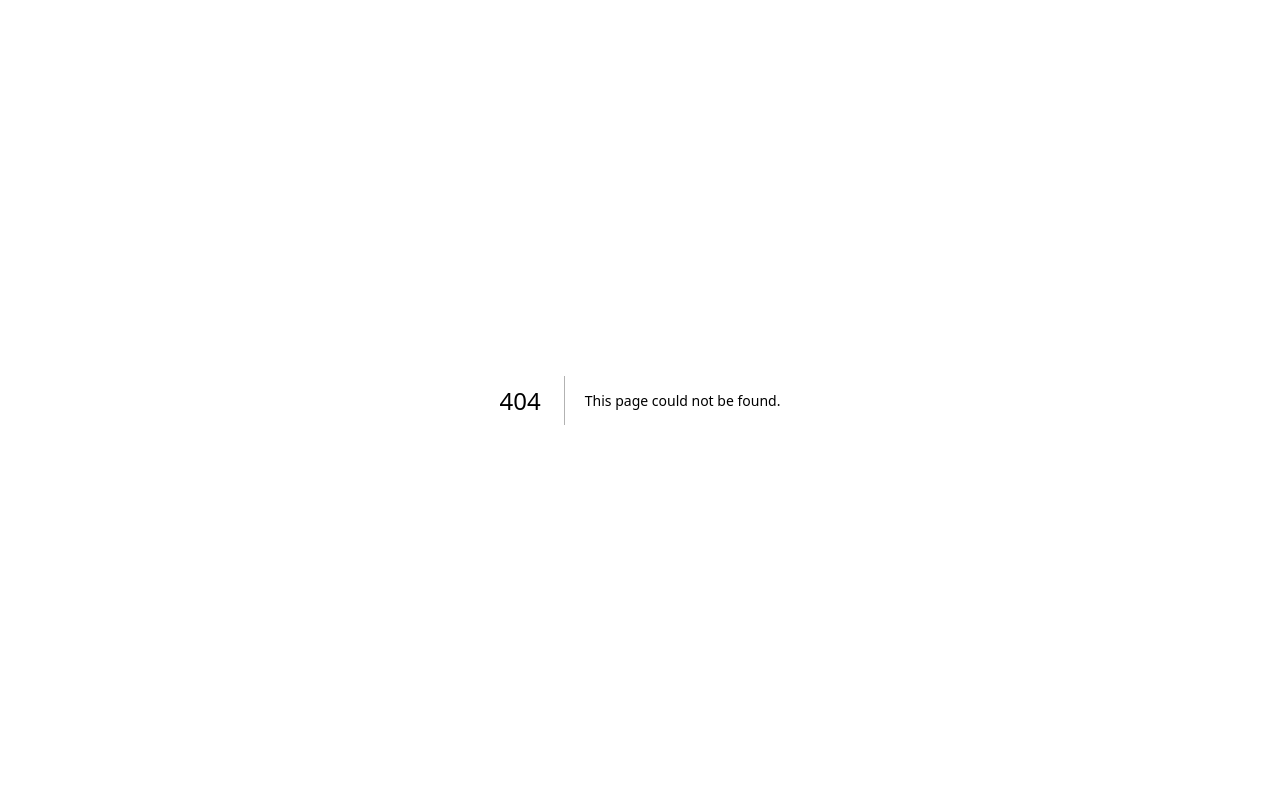
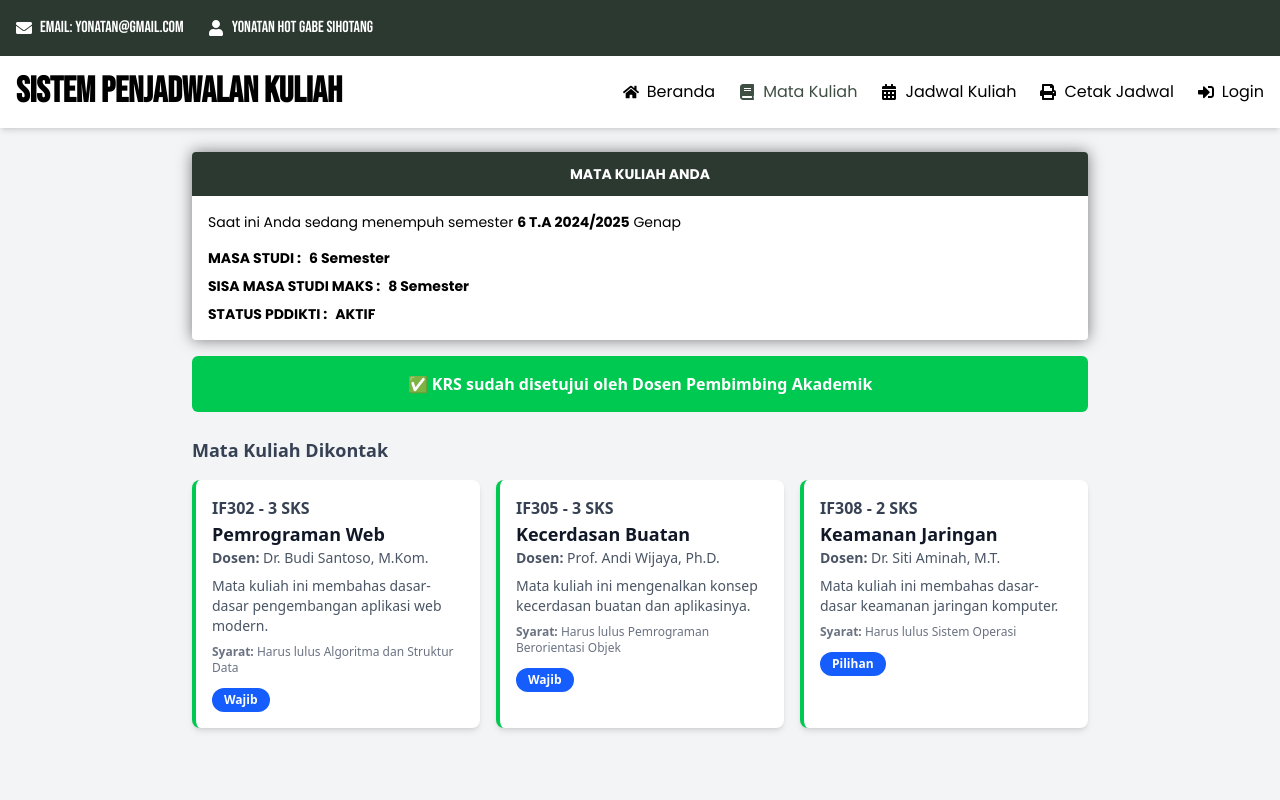
Before and after one commit to keqi000/proyek-pengembangan-web-berbasis-framework-terbaru, a Next.js app: page /user/mata_kuliah in a window 1280 px wide. Before the commit this address had no page. Shown: the top 800 px of the page. Built offline with nearby package versions, Linux system fonts and the light colour scheme.

Commit message:
uodate lagi wkwk

```diff
--- a/src/app/admin/manage_lecturers/page.tsx
+++ b/src/app/admin/manage_lecturers/page.tsx
@@ -52,6 +52,10 @@ const KelolaDosen = () => {
         selectedDosen.mata_kuliah
       );
     }
+    setEditPopup(false);
+  };
+
+  const handleCancelEdit = () => {
     setEditPopup(false);
   };
 
@@ -121,7 +125,7 @@ const KelolaDosen = () => {
                 <th className="border border-gray-300 px-2 md:px-6 py-3">
                   Mata Kuliah
                 </th>
-                <th className="border border-gray-300 px-2 md:px-6 py-3">
+                <th className="border border-gray-300 px-2 md:px-6 py-3 w-20 md:w-24">
                   Aksi
                 </th>
               </tr>
@@ -139,7 +143,8 @@ const KelolaDosen = () => {
                     <td className="border border-gray-300 px-2 md:px-6 py-3">
                       {dosen.mata_kuliah}
                     </td>
-                    <td className="border border-gray-300 px-2 md:px-6 py-3 flex flex-wrap justify-center gap-2">
+                    <td className="border border-gray-300 px-2 md:px-6 py-3 w-20 md:w-24">
+                      <div className="flex justify-center gap-4">
                         <button
                           className="text-black hover:text-gray-700"
                           onClick={() => handleEditClick(dosen)}
@@ -152,6 +157,7 @@ const KelolaDosen = () => {
                         >
                           <FaTrash size={16} />
                         </button>
+                      </div>
                     </td>
                   </tr>
                 ))
@@ -172,8 +178,8 @@ const KelolaDosen = () => {
 
       {/* Popup Edit */}
       {editPopup && selectedDosen && (
-        <div className="fixed inset-0 bg-black bg-opacity-50 flex justify-center items-center p-4">
-          <div className="bg-white p-6 rounded-lg shadow-lg w-full sm:w-96">
+        <div className="fixed inset-0 bg-black/30 backdrop-blur-sm flex justify-center items-center p-4 z-50">
+          <div className="bg-white p-6 rounded-lg shadow-lg w-full sm:w-96 max-w-md">
             <h2 className="text-[#4F959D] text-lg font-semibold mb-4 text-center">
               Edit Dosen
             </h2>
@@ -192,6 +198,38 @@ const KelolaDosen = () => {
                   }
                 />
               </div>
+              <div>
+                <label className="block text-[#4F959D] font-medium">
+                  Mata Kuliah
+                </label>
+                <input
+                  type="text"
+                  className="w-full p-2 border rounded-lg focus:outline-none focus:ring-2 focus:ring-[#4F959D] placeholder-gray-400 text-black"
+                  value={selectedDosen.mata_kuliah}
+                  onChange={(e) =>
+                    setSelectedDosen({
+                      ...selectedDosen,
+                      mata_kuliah: e.target.value,
+                    })
+                  }
+                />
+              </div>
+              <div className="flex space-x-3">
+                <button
+                  type="button"
+                  className="bg-gray-300 text-gray-800 px-4 py-2 w-1/2 rounded-lg hover:bg-gray-400 transition"
+                  onClick={handleCancelEdit}
+                >
+                  Batal
+                </button>
+                <button
+                  type="button"
+                  className="bg-[#4F959D] text-white px-4 py-2 w-1/2 rounded-lg hover:bg-[#3C7A85] transition"
+                  onClick={handleConfirmEdit}
+                >
+                  Simpan
+                </button>
+              </div>
             </form>
           </div>
         </div>
--- a/src/app/admin/manage_room/page.tsx
+++ b/src/app/admin/manage_room/page.tsx
@@ -39,6 +39,10 @@ const KelolaRuangan = () => {
         )
       );
     }
+    setEditPopup(false);
+  };
+
+  const handleCancelEdit = () => {
     setEditPopup(false);
   };
 
@@ -115,7 +119,7 @@ const KelolaRuangan = () => {
                 <th className="border border-gray-300 px-2 md:px-6 py-3">
                   Kapasitas
                 </th>
-                <th className="border border-gray-300 px-2 md:px-6 py-3">
+                <th className="border border-gray-300 px-2 md:px-6 py-3 w-20 md:w-24">
                   Aksi
                 </th>
               </tr>
@@ -136,7 +140,8 @@ const KelolaRuangan = () => {
                     <td className="border border-gray-300 px-2 md:px-6 py-3">
                       {ruangan.kapasitas}
                     </td>
-                    <td className="border border-gray-300 px-2 md:px-6 py-3 flex justify-center gap-2 flex-wrap">
+                    <td className="border border-gray-300 px-2 md:px-6 py-3 w-20 md:w-24">
+                      <div className="flex justify-center gap-4">
                         <button
                           className="text-black hover:text-gray-700"
                           onClick={() => handleEditClick(ruangan)}
@@ -147,12 +152,15 @@ const KelolaRuangan = () => {
                           className="text-black hover:text-gray-700"
                           onClick={() =>
                             setRuanganList(
-                            ruanganList.filter((item) => item.id !== ruangan.id)
+                              ruanganList.filter(
+                                (item) => item.id !== ruangan.id
+                              )
                             )
                           }
                         >
                           <FaTrash size={16} />
                         </button>
+                      </div>
                     </td>
                   </tr>
                 ))
@@ -173,8 +181,8 @@ const KelolaRuangan = () => {
 
       {/* Popup Edit */}
       {editPopup && selectedRuangan && (
-        <div className="fixed inset-0 bg-black bg-opacity-50 flex justify-center items-center p-4">
-          <div className="bg-white p-6 rounded-lg shadow-lg w-full sm:w-96">
+        <div className="fixed inset-0 bg-black/30 backdrop-blur-sm flex justify-center items-center p-4 z-50">
+          <div className="bg-white p-6 rounded-lg shadow-lg w-full sm:w-96 max-w-md">
             <h2 className="text-[#4F959D] text-lg font-semibold mb-4 text-center">
               Edit Ruangan
             </h2>
@@ -196,18 +204,36 @@ const KelolaRuangan = () => {
                   }
                 />
               </div>
-              <div className="flex justify-between mt-4">
+              <div>
+                <label className="block text-[#4F959D] font-medium">
+                  Kapasitas Ruangan
+                </label>
+                <input
+                  type="number"
+                  className="w-full p-2 border rounded-lg focus:outline-none focus:ring-2 focus:ring-[#4F959D] placeholder-gray-400 text-black"
+                  value={selectedRuangan.kapasitas}
+                  onChange={(e) =>
+                    setSelectedRuangan({
+                      ...selectedRuangan,
+                      kapasitas: e.target.value,
+                    })
+                  }
+                />
+              </div>
+              <div className="flex space-x-3">
                 <button
-                  className="bg-[#4F959D] text-white px-4 py-2 rounded-lg hover:bg-[#3C7A85]"
+                  type="button"
+                  className="bg-gray-300 text-gray-800 px-4 py-2 w-1/2 rounded-lg hover:bg-gray-400 transition"
+                  onClick={handleCancelEdit}
+                >
+                  Batal
+                </button>
+                <button
+                  type="button"
+                  className="bg-[#4F959D] text-white px-4 py-2 w-1/2 rounded-lg hover:bg-[#3C7A85] transition"
                   onClick={handleConfirmEdit}
                 >
-                  Confirm
-                </button>
-                <button
-                  className="bg-gray-400 text-white px-4 py-2 rounded-lg hover:bg-gray-500"
-                  onClick={() => setEditPopup(false)}
-                >
-                  Cancel
+                  Simpan
                 </button>
               </div>
             </form>
--- a/src/app/user/_component/navbar.tsx
+++ b/src/app/user/_component/navbar.tsx
@@ -2,6 +2,7 @@
 
 import Link from "next/link";
 import { FC, useState } from "react";
+import { usePathname } from "next/navigation";
 import {
   FaEnvelope,
   FaUser,
@@ -16,9 +17,15 @@ import {
 
 const Navbar: FC = () => {
   const [isMenuOpen, setIsMenuOpen] = useState(false);
+  const pathname = usePathname();
 
   const toggleMenu = () => {
     setIsMenuOpen(!isMenuOpen);
+  };
+
+  // Function to determine if a link is active
+  const isActive = (path: string) => {
+    return pathname === path;
   };
 
   return (
@@ -61,32 +68,52 @@ const Navbar: FC = () => {
           {/* Desktop menu */}
           <div className="hidden sm:flex flex-row space-x-4 md:space-x-6 font-poppins text-sm md:text-base">
             <Link
-              href="/"
-              className="py-2 text-black hover:text-[#3F4F44] flex items-center"
+              href="/user/home"
+              className={`py-2 flex items-center ${
+                isActive("/user/home")
+                  ? "text-[#3F4F44] font-medium"
+                  : "text-black hover:text-[#3F4F44]"
+              }`}
             >
               <FaHome className="mr-2" /> Beranda
             </Link>
             <Link
-              href="/services"
-              className="py-2 text-black hover:text-[#3F4F44] flex items-center"
+              href="/user/mata_kuliah"
+              className={`py-2 flex items-center ${
+                isActive("/user/mata_kuliah")
+                  ? "text-[#3F4F44] font-medium"
+                  : "text-black hover:text-[#3F4F44]"
+              }`}
             >
               <FaBook className="mr-2" /> Mata Kuliah
             </Link>
             <Link
               href="/about"
-              className="py-2 text-black hover:text-[#3F4F44] flex items-center"
+              className={`py-2 flex items-center ${
+                isActive("/about")
+                  ? "text-[#3F4F44] font-medium"
+                  : "text-black hover:text-[#3F4F44]"
+              }`}
             >
               <FaCalendarAlt className="mr-2" /> Jadwal Kuliah
             </Link>
             <Link
               href="/contact"
-              className="py-2 text-black hover:text-[#3F4F44] flex items-center"
+              className={`py-2 flex items-center ${
+                isActive("/contact")
+                  ? "text-[#3F4F44] font-medium"
+                  : "text-black hover:text-[#3F4F44]"
+              }`}
             >
               <FaPrint className="mr-2" /> Cetak Jadwal
             </Link>
             <Link
-              href="#"
-              className="py-2 text-black hover:text-[#3F4F44] flex items-center"
+              href="/login"
+              className={`py-2 flex items-center ${
+                isActive("/login")
+                  ? "text-[#3F4F44] font-medium"
+                  : "text-black hover:text-[#3F4F44]"
+              }`}
             >
               <FaSignInAlt className="mr-2" /> Login
             </Link>
@@ -98,36 +125,56 @@ const Navbar: FC = () => {
           <div className="sm:hidden absolute top-full left-0 right-0 bg-white shadow-md z-50 border-t border-gray-200 font-poppins">
             <div className="flex flex-col px-4 py-2">
               <Link
-                href="/"
-                className="py-3 border-b border-gray-100 text-black hover:text-[#3F4F44] flex items-center"
+                href="/user/home"
+                className={`py-3 border-b border-gray-100 flex items-center ${
+                  isActive("/user/home")
+                    ? "text-[#3F4F44] font-medium"
+                    : "text-black hover:text-[#3F4F44]"
+                }`}
                 onClick={toggleMenu}
               >
                 <FaHome className="mr-2" /> Beranda
               </Link>
               <Link
-                href="/services"
-                className="py-3 border-b border-gray-100 text-black hover:text-[#3F4F44] flex items-center"
+                href="/user/mata_kuliah"
+                className={`py-3 border-b border-gray-100 flex items-center ${
+                  isActive("/user/mata_kuliah")
+                    ? "text-[#3F4F44] font-medium"
+                    : "text-black hover:text-[#3F4F44]"
+                }`}
                 onClick={toggleMenu}
               >
                 <FaBook className="mr-2" /> Mata Kuliah
               </Link>
               <Link
                 href="/about"
-                className="py-3 border-b border-gray-100 text-black hover:text-[#3F4F44] flex items-center"
+                className={`py-3 border-b border-gray-100 flex items-center ${
+                  isActive("/about")
+                    ? "text-[#3F4F44] font-medium"
+                    : "text-black hover:text-[#3F4F44]"
+                }`}
                 onClick={toggleMenu}
               >
                 <FaCalendarAlt className="mr-2" /> Jadwal Kuliah
               </Link>
               <Link
                 href="/contact"
-                className="py-3 border-b border-gray-100 text-black hover:text-[#3F4F44] flex items-center"
+                className={`py-3 border-b border-gray-100 flex items-center ${
+                  isActive("/contact")
+                    ? "text-[#3F4F44] font-medium"
+                    : "text-black hover:text-[#3F4F44]"
+                }`}
                 onClick={toggleMenu}
               >
                 <FaPrint className="mr-2" /> Cetak Jadwal
               </Link>
               <Link
-                href="#"
-                className="py-3 text-black hover:text-[#3F4F44] flex items-center"
+                href="/login"
+                className={`py-3 flex items-center ${
+                  isActive("/login")
+                    ? "text-[#3F4F44] font-medium"
+                    : "text-black hover:text-[#3F4F44]"
+                }`}
                 onClick={toggleMenu}
               >
                 <FaSignInAlt className="mr-2" /> Login
--- a/src/app/user/home/page.tsx
+++ b/src/app/user/home/page.tsx
@@ -2,7 +2,6 @@
 
 import { Home, Calendar, Book, Printer } from "lucide-react"; // Import ikon dari Lucide
 import { FC } from "react";
-import Image from "next/image"; // Import Image dari Next.js
 import HeroSlider from "../_component/HeroSlider";
 
 const HomePage: FC = () => {
--- /dev/null
+++ b/src/app/user/mata_kuliah/page.tsx
@@ -0,0 +1,107 @@
+import React from "react";
+
+const courses = [
+  {
+    code: "IF302",
+    name: "Pemrograman Web",
+    sks: "3 SKS",
+    lecturer: "Dr. Budi Santoso, M.Kom.",
+    description:
+      "Mata kuliah ini membahas dasar-dasar pengembangan aplikasi web modern.",
+    prerequisite: "Harus lulus Algoritma dan Struktur Data",
+    type: "Wajib",
+  },
+  {
+    code: "IF305",
+    name: "Kecerdasan Buatan",
+    sks: "3 SKS",
+    lecturer: "Prof. Andi Wijaya, Ph.D.",
+    description:
+      "Mata kuliah ini mengenalkan konsep kecerdasan buatan dan aplikasinya.",
+    prerequisite: "Harus lulus Pemrograman Berorientasi Objek",
+    type: "Wajib",
+  },
+  {
+    code: "IF308",
+    name: "Keamanan Jaringan",
+    sks: "2 SKS",
+    lecturer: "Dr. Siti Aminah, M.T.",
+    description:
+      "Mata kuliah ini membahas dasar-dasar keamanan jaringan komputer.",
+    prerequisite: "Harus lulus Sistem Operasi",
+    type: "Pilihan",
+  },
+];
+
+export default function Home() {
+  return (
+    <div className="min-h-screen bg-gray-100 p-6">
+      {/* Status KRS */}
+      <div className="max-w-4xl mx-auto">
+        <div className="rounded shadow-[0_0_15px_rgba(0,0,0,0.5)] overflow-hidden w-full bg-white font-poppins text-sm">
+          {/* Bagian Header Merah */}
+          <div className="bg-[#2C3930] text-white py-3 text-center">
+            <h3 className="font-bold">MATA KULIAH ANDA</h3>
+          </div>
+
+          {/* Bagian Konten */}
+          <div className="p-4 text-black space-y-4">
+            <p className="text-sm">
+              Saat ini Anda sedang menempuh semester{" "}
+              <strong>6 T.A 2024/2025</strong> Genap
+            </p>
+
+            <div className="space-y-2">
+              <div className="flex gap-2">
+                <p className="font-bold">MASA STUDI :</p>
+                <strong>6 Semester</strong>
+              </div>
+
+              <div className="flex gap-2">
+                <p className="font-bold">SISA MASA STUDI MAKS :</p>
+                <strong>8 Semester</strong>
+              </div>
+
+              <div className="flex gap-2">
+                <p className="font-bold">STATUS PDDIKTI :</p>
+                <strong>AKTIF</strong>
+              </div>
+            </div>
+          </div>
+        </div>
+
+        <div className="bg-green-500 text-white p-4 rounded-md mt-4 text-center font-semibold">
+          ✅ KRS sudah disetujui oleh Dosen Pembimbing Akademik
+        </div>
+
+        {/* Daftar Mata Kuliah */}
+        <h3 className="mt-6 text-lg font-semibold text-gray-700">
+          Mata Kuliah Dikontak
+        </h3>
+        <div className="grid grid-cols-1 sm:grid-cols-2 md:grid-cols-3 gap-4 mt-4">
+          {courses.map((course, index) => (
+            <div
+              key={index}
+              className="bg-white p-4 rounded-lg shadow-md border-l-4 border-green-500"
+            >
+              <h4 className="text-md font-semibold text-gray-700">
+                {course.code} - {course.sks}
+              </h4>
+              <h3 className="text-lg font-bold text-gray-900">{course.name}</h3>
+              <p className="text-sm text-gray-600">
+                <strong>Dosen:</strong> {course.lecturer}
+              </p>
+              <p className="text-sm text-gray-600 mt-2">{course.description}</p>
+              <p className="text-xs text-gray-500 mt-2">
+                <strong>Syarat:</strong> {course.prerequisite}
+              </p>
+              <span className="inline-block mt-3 px-3 py-1 text-xs font-semibold text-white bg-blue-600 rounded-full">
+                {course.type}
+              </span>
+            </div>
+          ))}
+        </div>
+      </div>
+    </div>
+  );
+}
```
Lines whose indentation alone changed are shown as unchanged.
